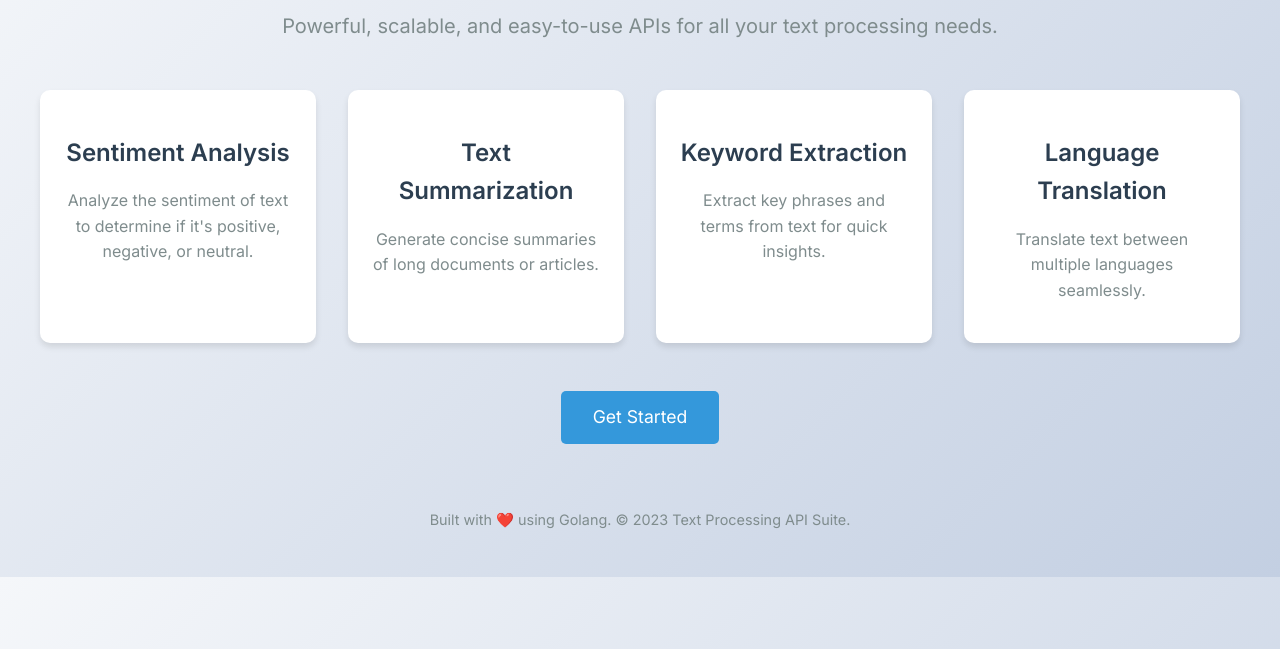
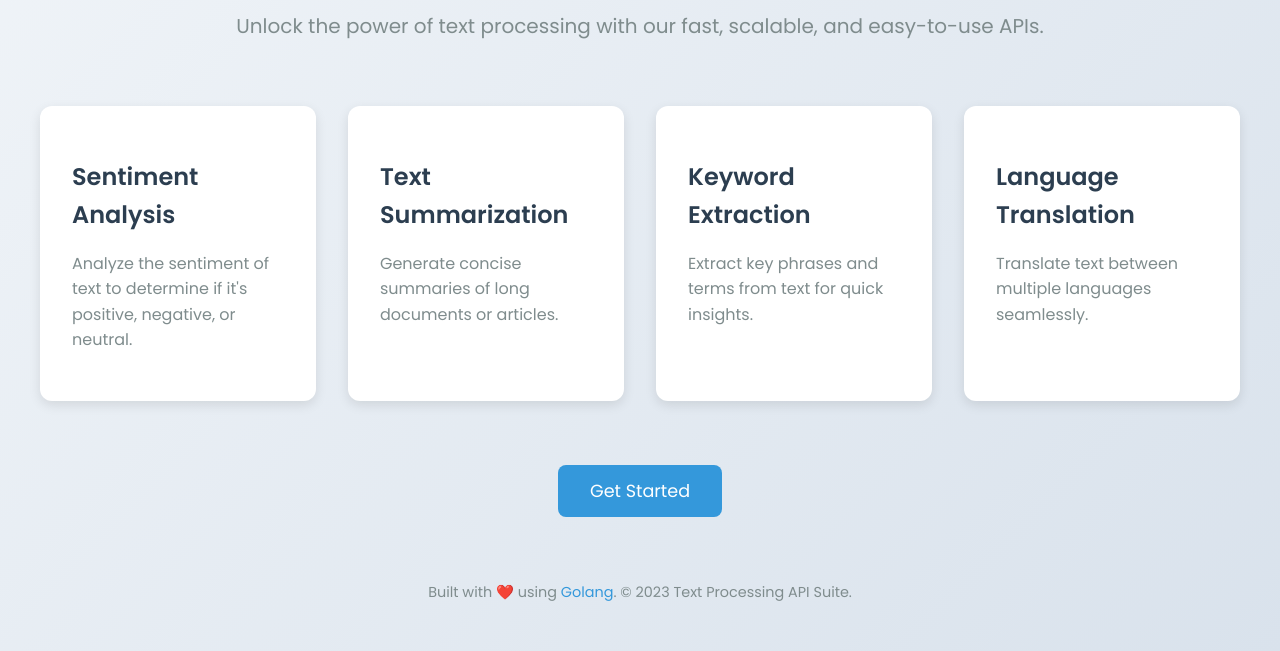
Before and after one commit to Muhtadi1Laskar/Text-Analyzer, a plain HTML site: page public/index.html in a window 1280 px wide. Shown: the part 151-802 px from the top of the page. Drawn offline with Linux system fonts and the light colour scheme.

Commit message:
Formatted the code

```diff
--- a/public/index.html
+++ b/public/index.html
@@ -5,13 +5,13 @@
     <meta charset="UTF-8">
     <meta name="viewport" content="width=device-width, initial-scale=1.0">
     <title>Text Processing API Suite</title>
-    <link href="https://fonts.googleapis.com/css2?family=Inter:wght@400;500;600&display=swap" rel="stylesheet">
+    <link href="https://fonts.googleapis.com/css2?family=Poppins:wght@400;500;600&display=swap" rel="stylesheet">
     <style>
       body {
-        font-family: 'Inter', sans-serif;
+        font-family: 'Poppins', sans-serif;
         margin: 0;
         padding: 0;
-        background: linear-gradient(135deg, #f5f7fa, #c3cfe2);
+        background: linear-gradient(135deg, #f0f4f8, #d9e2ec);
         color: #333;
         line-height: 1.6;
       }
@@ -20,11 +20,11 @@
         max-width: 1200px;
         margin: 0 auto;
         padding: 2rem;
-        text-align: center;
       }
 
       header {
-        margin-bottom: 3rem;
+        text-align: center;
+        margin-bottom: 4rem;
       }
 
       header h1 {
@@ -43,19 +43,20 @@
         display: grid;
         grid-template-columns: repeat(auto-fit, minmax(250px, 1fr));
         gap: 2rem;
-        margin-bottom: 3rem;
+        margin-bottom: 4rem;
       }
 
       .feature {
         background: #fff;
-        padding: 1.5rem;
-        border-radius: 10px;
-        box-shadow: 0 4px 6px rgba(0, 0, 0, 0.1);
-        transition: transform 0.3s ease;
+        padding: 2rem;
+        border-radius: 12px;
+        box-shadow: 0 4px 12px rgba(0, 0, 0, 0.1);
+        transition: transform 0.3s ease, box-shadow 0.3s ease;
       }
 
       .feature:hover {
         transform: translateY(-10px);
+        box-shadow: 0 8px 24px rgba(0, 0, 0, 0.15);
       }
 
       .feature h2 {
@@ -69,7 +70,8 @@
       }
 
       .cta {
-        margin-top: 2rem;
+        text-align: center;
+        margin-top: 3rem;
       }
 
       .cta a {
@@ -77,20 +79,32 @@
         background: #3498db;
         color: #fff;
         padding: 0.75rem 2rem;
-        border-radius: 5px;
+        border-radius: 8px;
         text-decoration: none;
         font-size: 1.1rem;
-        transition: background 0.3s ease;
+        transition: background 0.3s ease, transform 0.3s ease;
       }
 
       .cta a:hover {
         background: #2980b9;
+        transform: translateY(-3px);
       }
 
       footer {
         margin-top: 4rem;
+        text-align: center;
         color: #7f8c8d;
         font-size: 0.9rem;
+      }
+
+      footer a {
+        color: #3498db;
+        text-decoration: none;
+        transition: color 0.3s ease;
+      }
+
+      footer a:hover {
+        color: #2980b9;
       }
     </style>
   </head>
@@ -99,7 +113,7 @@
     <div class="container">
       <header>
         <h1>Text Processing API Suite</h1>
-        <p>Powerful, scalable, and easy-to-use APIs for all your text processing needs.</p>
+        <p>Unlock the power of text processing with our fast, scalable, and easy-to-use APIs.</p>
       </header>
 
       <section class="features">
@@ -126,7 +140,8 @@
       </section>
 
       <footer>
-        <p>Built with ❤️ using Golang. © 2023 Text Processing API Suite.</p>
+        <p>Built with ❤️ using <a href="https://golang.org/" target="_blank">Golang</a>. © 2023 Text Processing API
+          Suite.</p>
       </footer>
     </div>
   </body>
```
Also changed, not shown: 3 other files.
